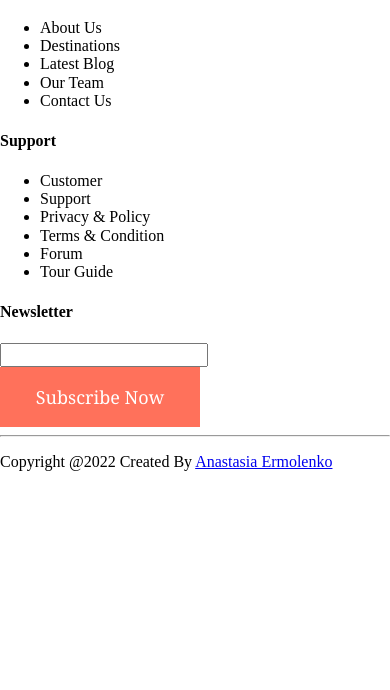
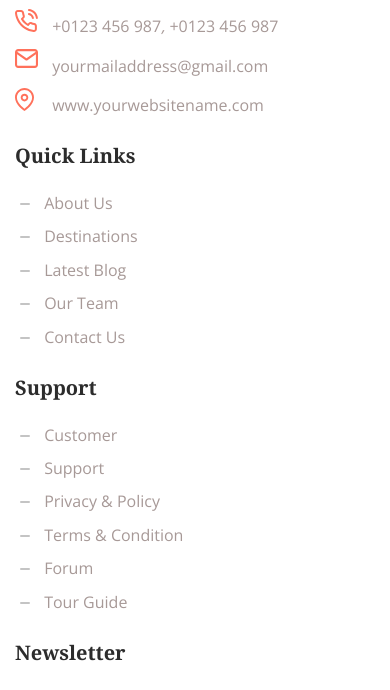
Before and after one commit to Takerumi/travelSite, a website: page source/index.html in a window 390 px wide. Shown: the part 7852-8542 px from the top of the page. Before the commit the page ends 8340 px from the top, so only its background shows below. Drawn offline with nearby package versions, Linux system fonts and the light colour scheme; files that its build step writes are made by us from their sources; files whose address does not match are found by name.

Commit message:
Add styles for footer on mobile layout

```diff
--- a/source/index.html
+++ b/source/index.html
@@ -425,54 +425,78 @@
     <footer class="footer">
       <div class="footer__container">
         <address class="footer__company-info">
-          <a href="index.html" class="page-header__logo-link">
+          <a href="index.html" class="footer__logo-link">
             <img
               src="img/logo.svg"
               alt="Travel Logo"
-              class="page-header__logo-image logo"
+              class="footer__logo-image logo"
             />
           </a>
           <p class="footer__text">
             You can dream, create, design, and buildsa the most wonderful place.
           </p>
-          <div class="footer__phones">
+          <ul class="footer__contacts">
+            <li class="footer__phones">
               <a href="tel:+0123-456-987">+0123 456 987</a>,
               <a href="tel:+0123-456-987">+0123 456 987</a>
-          </div>
-          <div class="footer__email">
+            </li>
+            <li class="footer__email">
               <a href="mailto:yourmailaddress@gmail.com"
                 >yourmailaddress@gmail.com</a
               >
-          </div>
-          <div class="footer__website">
+            </li>
+            <li class="footer__website">
               <a href="www.yourwebsitename.com">www.yourwebsitename.com</a>
-          </div>
+            </li>
+          </ul>
         </address>
         <div class="footer__links">
           <h4 class="footer__title">Quick Links</h4>
           <ul>
-            <li class="footer__link">About Us</li>
-            <li class="footer__link">Destinations</li>
-            <li class="footer__link footer__link--active">Latest Blog</li>
-            <li class="footer__link">Our Team</li>
-            <li class="footer__link">Contact Us</li>
+            <li class="footer__link">
+              <a href="#">About Us</a>
+            </li>
+            <li class="footer__link">
+              <a href="#">Destinations</a>
+            </li>
+            <li class="footer__link footer__link--active">
+              <a href="#">Latest Blog</a>
+            </li>
+            <li class="footer__link">
+              <a href="#">Our Team</a>
+            </li>
+            <li class="footer__link">
+              <a href="#">Contact Us</a>
+            </li>
           </ul>
         </div>
         <div class="footer__support">
           <h4 class="footer__title">Support</h4>
           <ul>
-            <li class="footer__link">Customer</li>
-            <li class="footer__link">Support</li>
-            <li class="footer__link">Privacy & Policy</li>
-            <li class="footer__link">Terms & Condition</li>
-            <li class="footer__link">Forum</li>
-            <li class="footer__link">Tour Guide</li>
+            <li class="footer__link">
+              <a href="#">Customer</a>
+            </li>
+            <li class="footer__link">
+              <a href="#">Support</a>
+            </li>
+            <li class="footer__link">
+              <a href="#">Privacy & Policy</a>
+            </li>
+            <li class="footer__link">
+              <a href="#">Terms & Condition</a>
+            </li>
+            <li class="footer__link">
+              <a href="#">Forum</a>
+            </li>
+            <li class="footer__link">
+              <a href="#">Tour Guide</a>
+            </li>
           </ul>
         </div>
         <div class="footer__newsletter">
           <h4 class="footer__title">Newsletter</h4>
           <form action="#">
-            <input type="email" />
+            <input type="email" class="footer__email-input" />
             <button class="footer__button button">Subscribe Now</button>
           </form>
         </div>
--- a/source/sass/blocks/_download.scss
+++ b/source/sass/blocks/_download.scss
@@ -1,4 +1,5 @@
 .download {
+  margin-bottom: 80px;
   &__container {
     @extend .container;
     position: relative;
--- /dev/null
+++ b/source/sass/blocks/_footer.scss
@@ -0,0 +1,160 @@
+.footer {
+  font-family: 'Open Sans', 'Arial', sans-serif;
+  color: $secondary-text;
+  font-weight: 400;
+  font-size: 1.6rem;
+
+  &__container {
+    @extend .container;
+    position: relative;
+  }
+
+  &__company-info {
+  }
+
+  &__logo-link {
+  }
+
+  &__logo-image {
+  }
+
+  &__text {
+    line-height: 1.44em;
+    margin-top: 26px;
+    margin-bottom: 30px;
+    font-style: normal;
+  }
+
+  &__contacts {
+    list-style: none;
+    padding-left: 0;
+    li a {
+      text-decoration: none;
+      color: $secondary-text;
+      font-style: normal;
+    }
+  }
+
+  &__phones {
+    margin-bottom: 13px;
+    &::before {
+      content: '';
+      display: inline-block;
+      background-image: url('../img/icons/phone.svg');
+      background-size: contain;
+      background-repeat: no-repeat;
+      height: 23px;
+      width: 23px;
+      margin-right: 10px;
+    }
+  }
+
+  &__email {
+    margin-bottom: 13px;
+    &::before {
+      content: '';
+      display: inline-block;
+      background-image: url('../img/icons/email.svg');
+      background-size: contain;
+      background-repeat: no-repeat;
+      height: 23px;
+      width: 23px;
+      margin-right: 10px;
+    }
+  }
+
+  &__website {
+    &::before {
+      content: '';
+      display: inline-block;
+      background-image: url('../img/icons/location.svg');
+      background-size: contain;
+      background-repeat: no-repeat;
+      height: 23px;
+      width: 23px;
+      margin-right: 10px;
+    }
+  }
+
+  &__links {
+    ul {
+      list-style: none;
+      padding-left: 0;
+    }
+  }
+
+  &__title {
+    font-family: 'Noto Serif', 'Georgia', serif;
+    color: $main-text;
+    font-weight: 700;
+    font-size: 2rem;
+    margin-top: 30px;
+  }
+
+  &__link {
+    padding-left: 15px;
+    margin-bottom: 15px;
+    a {
+      text-decoration: none;
+      color: $secondary-text;
+    }
+    &:before {
+      content: '';
+      display: inline-block;
+      width: 10px;
+      height: 2px;
+      background-color: #c4c4c4;
+      border-radius: 5px;
+      transform: translate(-100%, -200%);
+    }
+    &:hover {
+      a {
+        color: $main-red;
+      }
+      &:before {
+        background-color: $main-red;
+      }
+    }
+  }
+
+  &__link--active {
+  }
+
+  &__support {
+    ul {
+      list-style: none;
+      padding-left: 0;
+    }
+  }
+
+  &__newsletter {
+  }
+
+  &__email-input {
+    max-height: 60px;
+    height: 50px;
+    max-width: 400px;
+    width: 100%;
+    border: 1px solid #f5ebe9;
+    background-color: $main-gray;
+    margin-bottom: 15px;
+  }
+
+  &__button {
+    margin-bottom: 30px;
+  }
+
+  &__copyright {
+    text-align: center;
+    a {
+      text-decoration: none;
+      color: $main-red;
+    }
+  }
+
+  hr {
+    background: #f5ebe9;
+    height: 1px;
+    border: none;
+  }
+}
--- a/source/sass/style.scss
+++ b/source/sass/style.scss
@@ -15,3 +15,4 @@
 @import 'blocks/cards';
 @import 'blocks/testimonials';
 @import 'blocks/download';
+@import 'blocks/footer';
```
Lines whose indentation alone changed are shown as unchanged.
